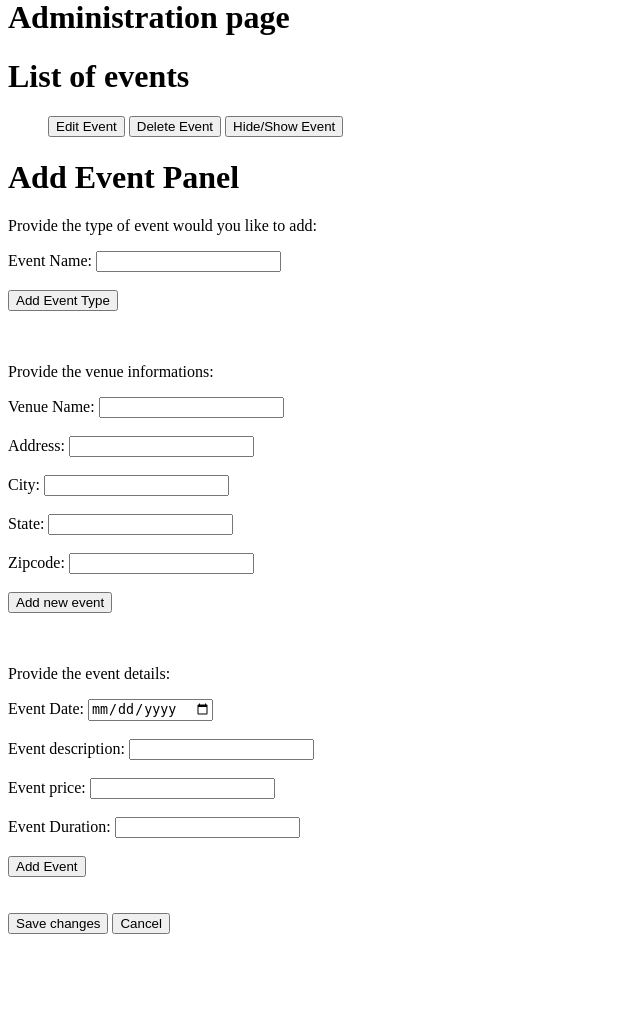
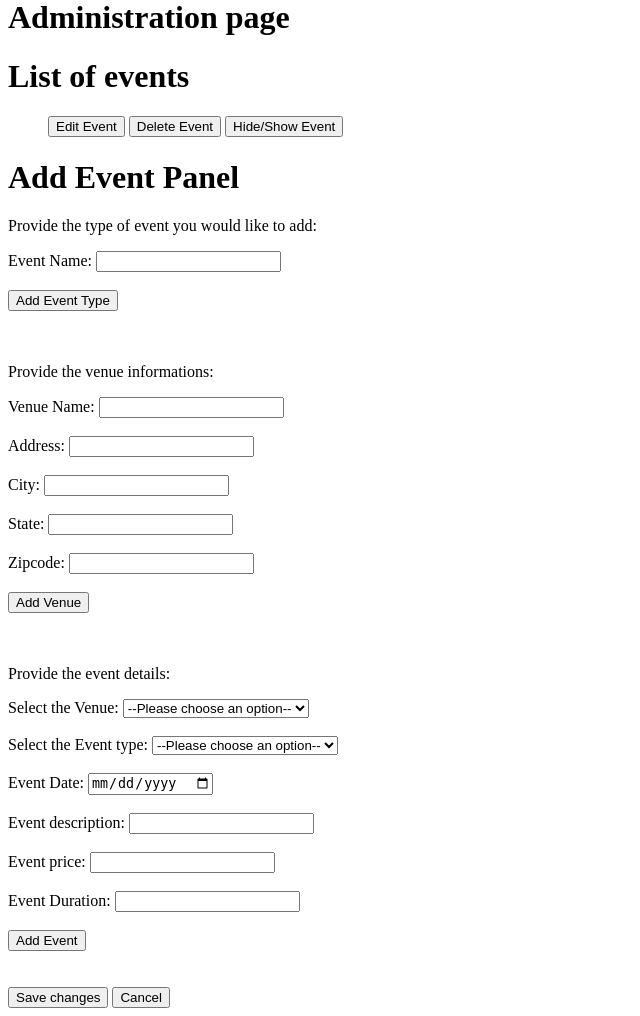
Before and after one commit to SuelenKarbivnychyy/Tampa-Tango-Calendar, a Flask app: page /adm in a window 1280 px wide. Shown: the part 192-1208 px from the top of the page, without its empty margins (0-640 px from the left). Before the commit the page ends 1126 px from the top, so only its background shows below. Run offline with Flask 3, Linux system fonts and the light colour scheme; data that the repository does not hold is empty.

Commit message:
created edit_event template, started implement the route for the edit event. created new routes to handle the add event feature

```diff
--- a/model.py
+++ b/model.py
@@ -33,7 +33,7 @@ class Event(db.Model):
     attendances = db.relationship("Attendance", back_populates="events")                        #specifing the relationship in between tables
 
     def __repr__(self):
-        return f'<duration: {self.duration} description: {self.description} date: {self.date} price: {self.price}>'
+        return f'<duration: {self.duration} description: {self.description} date: {self.date} price: {self.price} location: {self.location_id}>'
 
 
 
--- a/server.py
+++ b/server.py
@@ -39,17 +39,19 @@ def all_events():
     # (as 2nd attempt)put it to list of dictionaries (or other data structure you want)
     # put that data to events template and in template read and render that data
 
-    event_type = crud.get_event_type()
-    return render_template("events.html", event_type = event_type)
+    list_of_events= crud.get_all_events()
+
+    return render_template("events.html", list_of_events=list_of_events)
 
 
 @app.route("/events/<id>")
 def show_event(id):
     """View event detail"""
 
-    location = crud.get_location(id)
+    # location = crud.get_location(id)
     event = crud.get_event_by_id(id)
-    return render_template("events_details.html", event = event, location = location)
+
+    return render_template("events_details.html", event = event)
 
 
 
@@ -60,8 +62,8 @@ def check_email():
 
     email_from_input = request.json.get("email")                                      #information from browser
     password = request.json.get("password")
-    # print(f" ################################## {email}")
-    # print(f" @@@@@@@@@@@@@@@@@@@ {password}")
+    # print(f" ################################## {email}, {password}")
+
 
 
     user_db = crud.get_user_by_email(email_from_input)                   #checking if the user's email input from the browser has any matchs at the database
@@ -159,9 +161,12 @@ def add_event():
     event_description = request.form.get("description")
     event_price = request.form.get("price")
     event_duration = request.form.get("event_duration")
+    event_location_id = request.form.get("venues")
+    event_type_id = request.form.get("type")
 
-    new_event = crud.create_event(event_date, event_description, event_price, event_duration)
 
+    new_event = crud.create_event(date=event_date, description=event_description, price=event_price, duration=event_duration, location_id=event_location_id, event_type_id=event_type_id)
+    print(f"%%%%%%%%%%%%%%%%%%%%%%%%%%%%{new_event}")
     db.session.add(new_event)
     db.session.commit()
 
@@ -172,6 +177,12 @@ def add_event():
     #                                     event_duration= event_duration)
 
 
+@app.route("/edit_event/<id>")
+def edit_event(id):
+    """Edit events"""
+
+    event_id = crud.get_event_by_id(id)
+    return render_template("edit_event.html", event_id = event_id)
 
 
 
@@ -181,8 +192,18 @@ def add_event():
 
 # @app.route("/subscribe")
 # def subscribe_page():
+#     """Subscribe user to automatic email recieve"""
 
 #     return render_template("subscribe.html")
+
+# @app.route("/add_subscribe_user")
+# def subscribe_user():
+#     """Add subscribe user to database"""
+
+#     email_subscribe = request.form.get("subscribe")
+
+
+#     return redirect("/")
 
 
 
--- a/templates/adm.html
+++ b/templates/adm.html
@@ -14,8 +14,9 @@
 <h1>List of events</h1>
 <ul>
     {% for event in events_inf %}
-    <li>Event name: {{event.event_type.name}}</li>
-    {% endfor%}
+    <li>Event name: {{event.event_type.name}}</li> <br>
+    {% endfor %}
+
     <input type="submit" value="Edit Event" id="edit-event">
     <input type="submit" value="Delete Event" id="delete-event">
     <input type="submit" value="Hide/Show Event" id="display-hide">
@@ -23,7 +24,7 @@
 
 <h1>Add Event Panel</h1>
 
-<p>Provide the type of event would you like to add:</p>
+<p>Provide the type of event you would like to add:</p>
 <form action = "/add_event_type" method="POST">
     <label for="event_name_input">Event Name:</label>
     <input type="text" name="event_name" id = "event_name_input">
@@ -48,11 +49,28 @@
     <label for="zipcode_input">Zipcode:</label>
     <input type="text" name="venue_zipcode" id="zipcode_input">
     <br><br>
-    <input type="submit" value="Add new event" id="add_event_location">
+    <input type="submit" value="Add Venue" id="add_event_location">
 </form> <br><br>
 
 <p>Provide the event details:</p>
-<form action = "/add_event_type" method="POST">
+<form action = "/add_event" method="POST">
+
+    <label for="venue_select">Select the Venue:</label>
+    <select name="venues" id="venue">
+    <option value="">--Please choose an option--</option>
+    {% for venue in locations_inf %}
+        <option value={{venue.id}}>{{venue.venue_name}}</option>
+    {% endfor %}
+    </select>
+    <br><br>
+    <label for="event_type">Select the Event type:</label>
+    <select name="type" id="event_title">
+    <option value="">--Please choose an option--</option>
+    {% for e_type in events_type_inf %}
+        <option value={{e_type.id}}>{{e_type.name}}</option>
+    {% endfor %}
+    </select>
+    <br><br>
     <label for="date_input">Event Date:</label>
     <input type="date" name="event_date" id = "date_input">
     <br><br>
@@ -66,9 +84,8 @@
     <input type="number" name="event_duration" id="duration_input">
     <br><br>
     <input type="submit" value="Add Event" id="add_event_description">
+
 </form>  <br><br>
-
-
     <input type="submit" value="Save changes" id="save-changes">
     <input type="submit" value="Cancel" id="cancel">
 
--- a/templates/events_details.html
+++ b/templates/events_details.html
@@ -9,7 +9,7 @@
   {{ event }}
 
 </p>
-<p>  {{location}}</p>
+<p></p>
 
 
 {% endblock %}
--- a/templates/subscribe.html
+++ b/templates/subscribe.html
@@ -4,10 +4,11 @@
 
 {% block body %}
 <h1> Subscribe page </h1>
+<p> Add your email to do never miss any events! </p>
 
 <form action = "/subscribe">
     <label for="subscribe-input">Email:</label>
-    <input type="text" name="subscribe" id = "subscribe-input">
+    <input type="text" name="subscribe" id = "subscribe_input">
 
     <input type = "submit" value = "Subscribe">
 
```
Also changed, not shown: crud.py (+19 -6 lines), templates/edit_event.html (added, +14 -0 lines), templates/events.html (+2 -22 lines).
